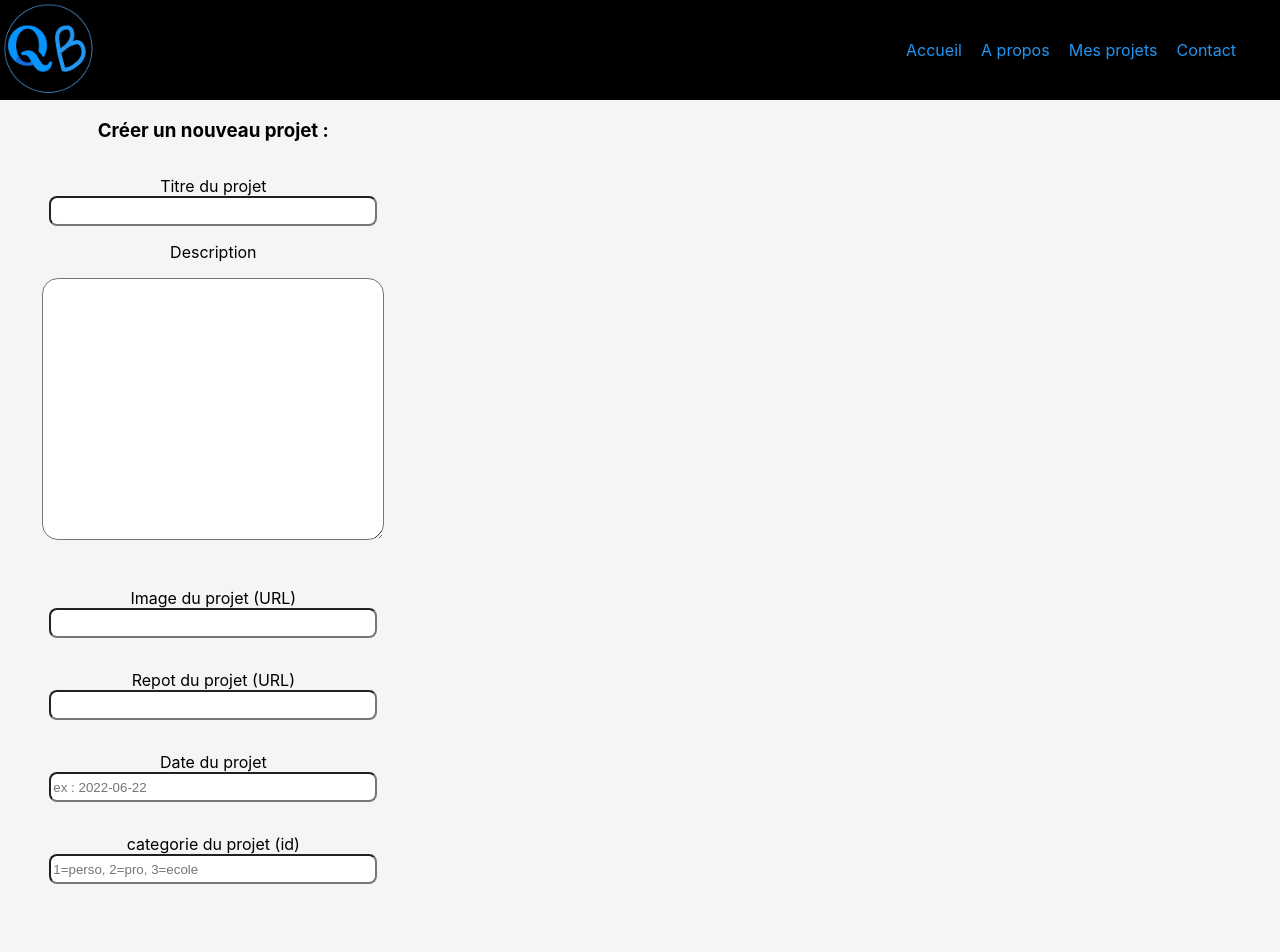
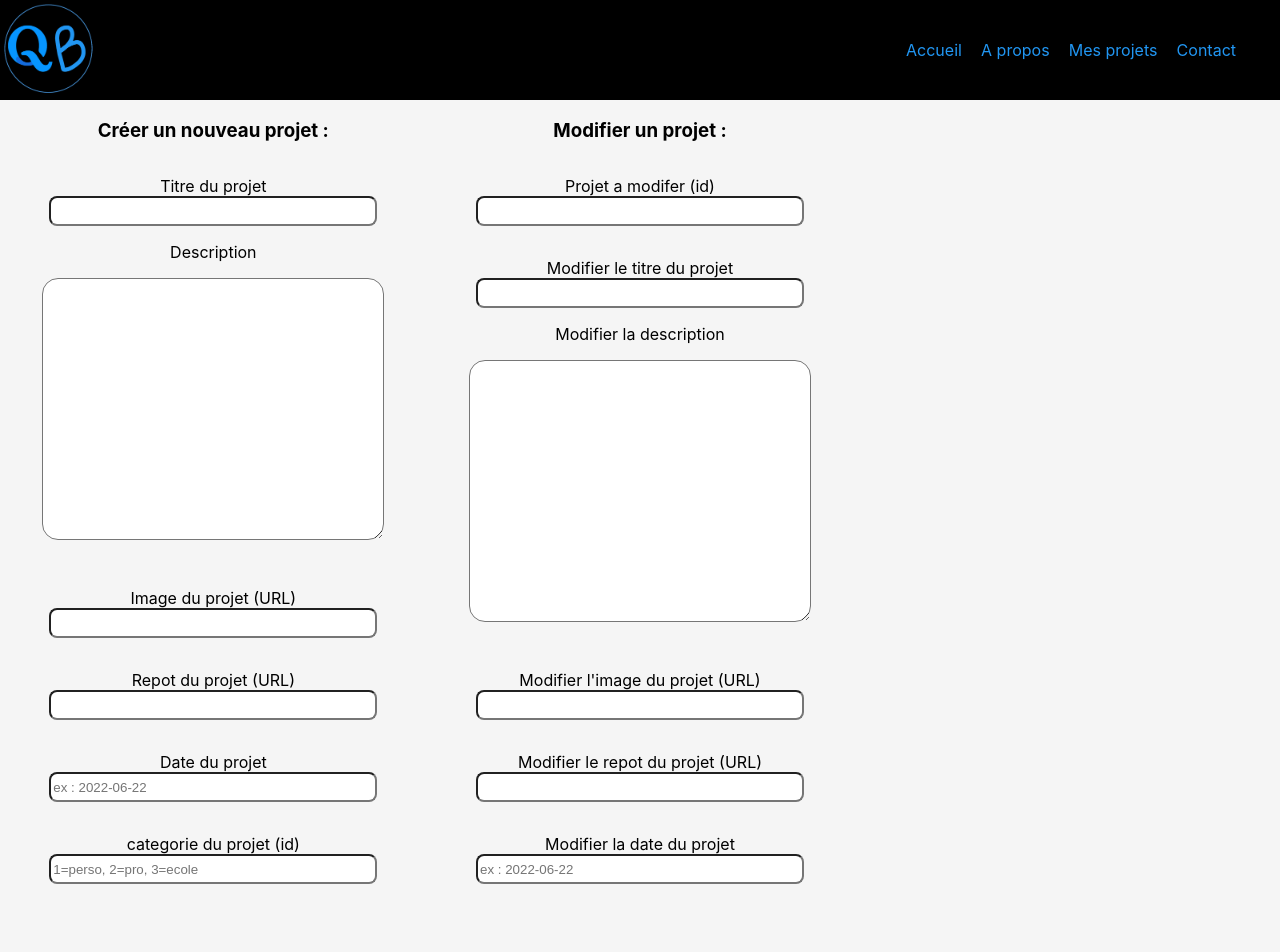
Before and after one commit to quentin37/Checkpoint4-Projet, a React (Vite) app in the folder frontend/: page /options/project in a window 1280 px wide. Shown: the top 952 px of the page. Built offline with nearby package versions, Linux system fonts and the light colour scheme.

Commit message:
ajout du composant editProject

```diff
--- /dev/null
+++ b/frontend/src/components/EditProject.jsx
@@ -0,0 +1,135 @@
+import React, { useState } from "react";
+
+import axios from "axios";
+import { useForm } from "react-hook-form";
+
+import "../css/Post.css";
+
+export default function EditProject() {
+  /**
+   * register permet d'enregistrer les informations de notre formulaire grâce au code :
+   * {...register("Nom-de-variable", { required: true })} dans les input ligne 85/97/108/120
+   * { required: true } Permet d'obliger l'utilisateur à rentrer une valeur dans l'input
+   */
+  const [submitted, setSubmitted] = useState(false);
+
+  const {
+    register,
+    handleSubmit,
+    reset,
+    formState: { errors },
+  } = useForm();
+
+  const onSubmit = (data) => {
+    axios
+      .put(`${import.meta.env.VITE_BACKEND_URL}/postProject`, data)
+      .then(() => {})
+      .catch((err) => console.error(err));
+    setSubmitted(true);
+    reset();
+  };
+
+  return (
+    <section>
+      <h1 className="post_title">Modifier un projet :</h1>
+      <form onSubmit={handleSubmit(onSubmit)}>
+        <div>
+          <label className="field_label" htmlFor="idlInput">
+            Projet a modifer (id)
+            <input
+              className="post_input"
+              type="text"
+              name="id"
+              {...register("id", { required: true })}
+            />
+            {errors.id?.type === "required" && (
+              <p className="contact_required_qb">⚠️ L'id est obligatoire !</p>
+            )}
+          </label>
+          <label className="field_label" htmlFor="titreInput">
+            Modifier le titre du projet
+            <input
+              className="post_input"
+              type="text"
+              name="titreInput"
+              {...register("title", { required: true })}
+            />
+            {/* Si le champ n'est pas rempli, on indique à l'utilisateur que ce champ est requis. */}
+            {errors.title?.type === "required" && (
+              <p className="contact_required_qb">
+                ⚠️ Le titre est obligatoire !
+              </p>
+            )}
+            <label className="field_label" htmlFor="descriptionInput">
+              Modifier la description
+              <br />
+              <textarea
+                className="contact_textaera_qb"
+                name="descriptionInput"
+                {...register("description", { required: true })}
+              />
+              {errors.description?.type === "required" && (
+                <p className="contact_required_qb">
+                  ⚠️ La description est obligatoire !
+                </p>
+              )}
+            </label>
+          </label>
+          <label className="field_label" htmlFor="imageInput">
+            Modifier l'image du projet (URL)
+            <input
+              className="post_input"
+              type="text"
+              name="imageInput"
+              {...register("image", { required: true })}
+            />
+            {errors.image?.type === "required" && (
+              <p className="contact_required_qb">
+                ⚠️ L'image est obligatoire !
+              </p>
+            )}
+          </label>
+          <label className="field_label" htmlFor="repotlInput">
+            Modifier le repot du projet (URL)
+            <input
+              className="post_input"
+              type="text"
+              name="repot"
+              {...register("repot", { required: true })}
+            />
+            {errors.repot?.type === "required" && (
+              <p className="contact_required_qb">
+                ⚠️ Le repot est obligatoire !
+              </p>
+            )}
+          </label>
+          <label className="field_label" htmlFor="datelInput">
+            Modifier la date du projet
+            <input
+              className="post_input"
+              placeholder="ex : 2022-06-22"
+              type="text"
+              name="datelInput"
+              {...register("date", { required: true })}
+            />
+            {errors.date?.type === "required" && (
+              <p className="contact_required_qb">
+                ⚠️ La date est obligatoire !
+              </p>
+            )}
+          </label>
+          <div className="post_button">
+            <button type="submit" value="send" className="button_form">
+              Envoyer
+            </button>
+          </div>
+        </div>
+      </form>
+      {submitted && (
+        <div className="confirmation_message">
+          <h3> Projet modifié </h3>
+        </div>
+      )}
+    </section>
+  );
+}
--- a/frontend/src/pages/OptionsProject.jsx
+++ b/frontend/src/pages/OptionsProject.jsx
@@ -1,10 +1,12 @@
 import React from "react";
+import EditProject from "../components/EditProject";
 import PostProject from "../components/PostProject";
 
 function OptionsProject() {
   return (
     <section className="all_options">
       <PostProject />
+      <EditProject />
     </section>
   );
 }
```
